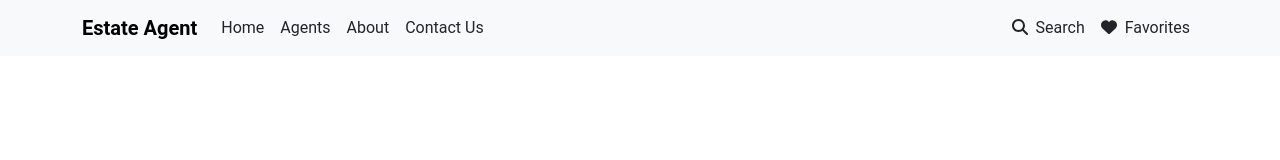
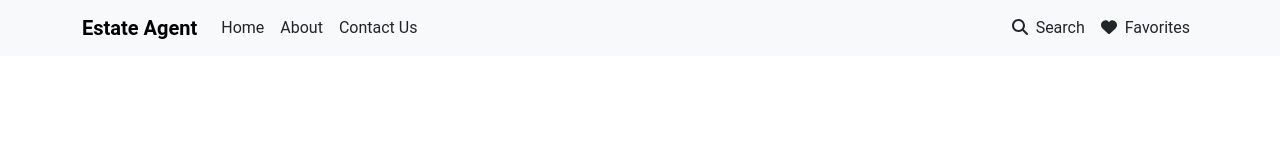
Before and after one commit to dinithshenuka/EstateAgent, a React (Vite) app in the folder estate-agent/: page / in a window 1280 px wide. Shown: the top 160 px of the page. Built offline with nearby package versions, Linux system fonts and the light colour scheme.

Commit message:
base error fixed

```diff
--- a/estate-agent/src/components/Navbar.jsx
+++ b/estate-agent/src/components/Navbar.jsx
@@ -39,11 +39,11 @@
                 Home
               </Link>
             </li>
-            <li className="nav-item">
+            {/* <li className="nav-item">
               <Link className="nav-link" to="/agents">
                 Agents
               </Link>
-            </li>
+            </li> */}
             <li className="nav-item">
               <Link className="nav-link" to="/about">
                 About
--- a/estate-agent/vite.config.js
+++ b/estate-agent/vite.config.js
@@ -3,6 +3,6 @@
 
 // https://vite.dev/config/
 export default defineConfig({
+  base: '/estate-agent/',
   plugins: [react()],
-  base: '/EstateAgent/'
 })
```
Also changed, not shown: 1 other file (tests, documents, lock files or other folders).
